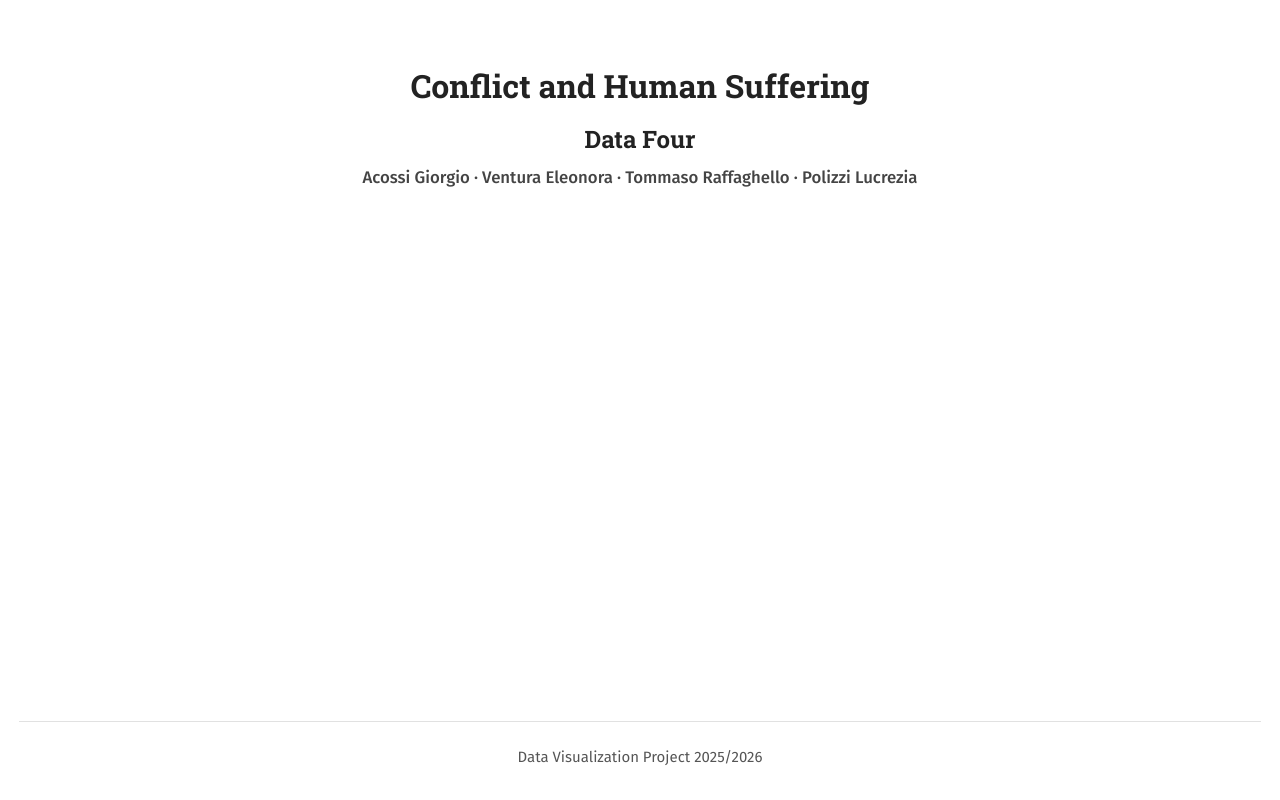
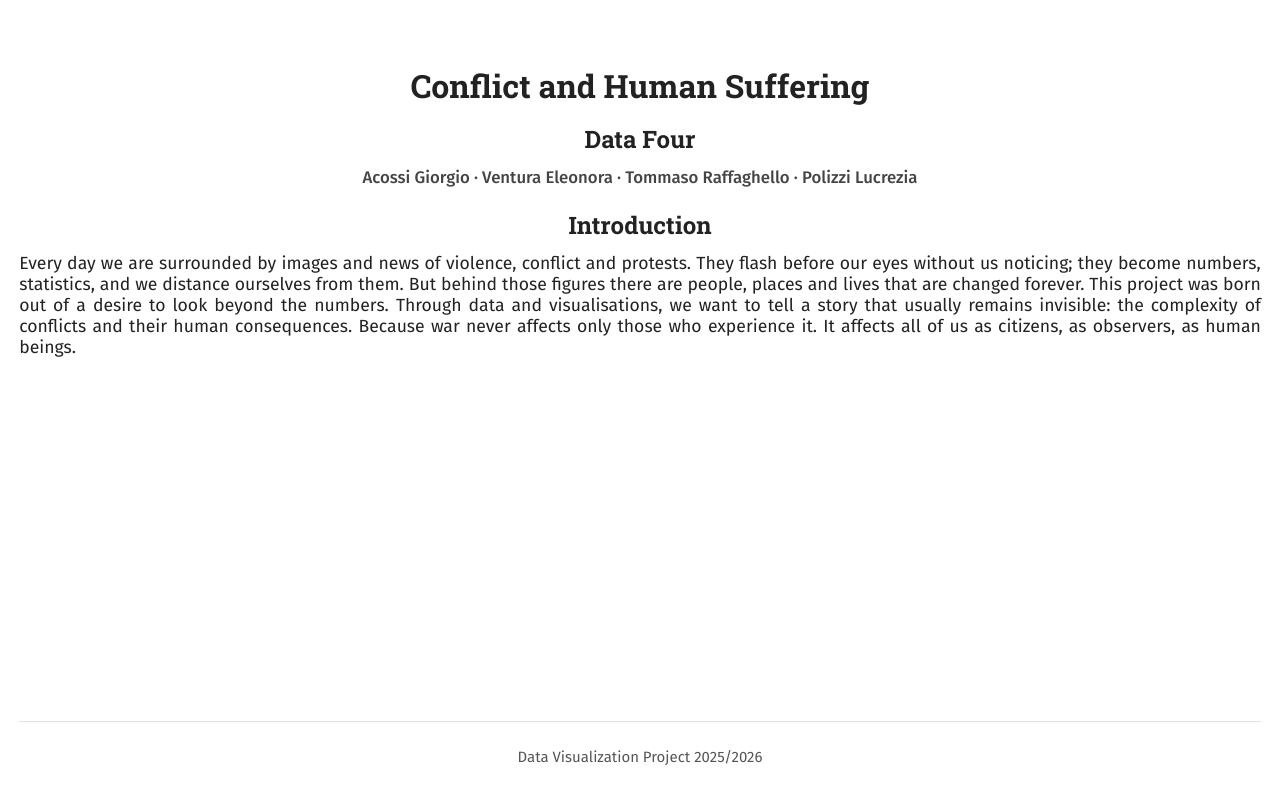
Before and after one commit to acossi-giorgio/datafour.github.io, a plain HTML site: page index.html in a window 1280 px wide. Drawn offline with Linux system fonts and the light colour scheme.

Commit message:
Introduction

```diff
--- a/index.html
+++ b/index.html
@@ -25,6 +25,16 @@
       </p>
     </header>
 
+    <section class="introduction">
+      <h1>Introduction</h1>
+      <p align="justify">Every day we are surrounded by images and news of violence, conflict and protests. They flash before our eyes without us noticing; they become numbers, statistics, and we distance ourselves from them.
+      But behind those figures there are people, places and lives that are changed forever.
+      This project was born out of a desire to look beyond the numbers.
+      Through data and visualisations, we want to tell a story that usually remains invisible: the complexity of conflicts and their human consequences.
+      Because war never affects only those who experience it. It affects all of us as citizens, as observers, as human beings.
+      </p>
+
+    </section>
     <main></main>
 
     <footer>
```
